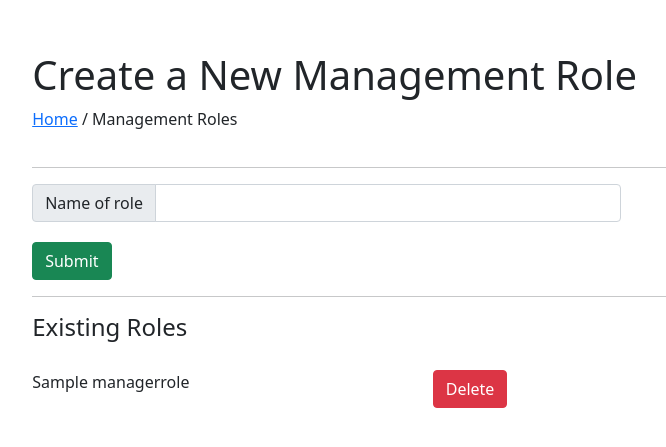
After one commit to AaronDemond/share-site, a Django app: page /managerRole/ in a window 1280 px wide. The commit adds this page. Shown: the top 447 px of the page, without its empty margins (19-685 px from the left). Run offline with Django 3.2, Linux system fonts and the light colour scheme; tables that the repository leaves empty hold one stand-in row (values such as "Sample post").

Commit message:
Added manager and share class input and deletion page

```diff
--- a/Site/admin.py
+++ b/Site/admin.py
@@ -1,7 +1,7 @@
 from django.contrib import admin
 
 from .models import Person, Manager, Company
-from .models import ShareClass, AuthorizedShares, Transfer, CompanyParticipant
+from .models import ShareClass, AuthorizedShares, Transfer, CompanyParticipant, ManagerRole
 
 admin.site.register(Person)
 admin.site.register(CompanyParticipant)
@@ -10,3 +10,4 @@ admin.site.register(Company)
 admin.site.register(ShareClass)
 admin.site.register(AuthorizedShares)
 admin.site.register(Transfer)
+admin.site.register(ManagerRole)
--- a/Site/templates/index.html
+++ b/Site/templates/index.html
@@ -36,6 +36,8 @@
         <h1>Select an option</h1>
              <a class="btn btn-primary" role="button" href="companies">Companies</a>
              <a class="btn btn-primary" role="button" href="entities">Entities</a>
+             <a class="btn btn-primary" role="button" href="shareClass">Share Classes</a>
+             <a class="btn btn-primary" role="button" href="managerRole">Management Roles</a>
             </div>
 
         </div>
--- a/Site/templates/management.html
+++ b/Site/templates/management.html
@@ -101,9 +101,9 @@
                 <div class="input-group mb-3">
                     <span class="input-group-text">Role</span>
                     <select name="role" id="some_name" class="form-control">
-                        {% for title in titles %}
-                            <option value="{{title.0}}">
-                            {{title.0}}
+                        {% for role in roles %}
+                            <option value="{{role.pk}}">
+                            {{role}}
                             </option>
                         {% endfor %}
 
--- /dev/null
+++ b/Site/templates/manager_role.html
@@ -0,0 +1,85 @@
+{% extends 'base.html' %}
+{% load extras %}
+{% block main %}
+<h1>Create a New Management Role</h1>
+<div class="row">
+    <div class="col-sm-12">
+        <a href="/" >Home</a> / Management Roles
+    </div>
+    {% if alert %}
+    <div class="row">
+        <div class="col-sm-5" style="padding-top: 20px">
+
+            <div class="alert alert-{{ alert_type }} alert-dismissible fade show" style="margin-bottom: 0px" role="alert">
+
+                {{alert}}
+
+            </div>
+        </div>
+        <div class="col-sm-7" style="padding-top: 20px">
+            <button type="button" class="btn btn-danger close alert-button">Close</button>
+
+        </div>
+    </div>
+    {% endif %}
+
+    <div class="col-sm-12" style="padding-top: 20px;">
+        <hr>
+    </div>
+</div>
+<div id="createShareClassHolder" class="row">
+    <form method="POST">
+        {% csrf_token %}
+        <div class="col-sm-6">
+            <div class="input-group">
+                <span class="input-group-text">Name of role</span>
+                <input type="text" class="form-control" name="title" id="name" value="">
+            </div>
+        </div>
+        <div class="col-sm-6">
+        </div>
+        <div class="col-sm-12">
+            <button class="btn btn-success browse-btn-fix"
+                style="margin-top: 20px;" type="submit" >Submit</button>
+            <hr>
+        </div>
+    </form>
+</div>
+
+<div class="row" id="peopleList">
+    <div class="col-sm-12">
+        <h4>Existing Roles</h4>
+    </div>
+    {% for role in roles %}
+    <div class="col-sm-4" style="margin-top: 20px;">
+        {{role}}
+    </div>
+    <div class="col-sm-8"><a href="/managerRole?delete={{role.pk}}"
+           onclick="return confirm('Are you sure? All management using this role will be deleted')" class="btn btn-danger" style="margin-top: 20px;">Delete</a>
+    </div>
+    {% endfor %}
+</div>
+<div class="row">
+    <div class="col-sm-3">
+        {% if page > 1 %}
+        <a href="/entities/?page={{ page|changeValue:'-1'}}" class="btn btn-primary"><</a>
+        {% endif %}
+    </div>
+    <div class="col-sm-6">
+
+    </div>
+    <div class="col-sm-3">
+        {% if hasNextPage == True %}
+        <a href="/entities/?page={{ page|changeValue:'1'}}" class="btn btn-primary">></a>
+        {% endif %}
+    </div>
+</div>
+{% endblock main %}
+{% block scripts %}
+        <script type = "text/javascript">
+            $(".close").click(function(){
+                $(".alert").hide();
+                $(".alert-button").hide();
+            });
+        </script>
+{% endblock scripts %}
--- a/Site/templates/registers.html
+++ b/Site/templates/registers.html
@@ -33,10 +33,10 @@
            class = "btn btn-primary">Shareholders</a>
         {% for role in roles %}
             {% if role == "Secretary" %}
-                <a href="/companies/{{company.id}}/registers/?role={{role}}"
+                <a href="/companies/{{company.id}}/registers/?role={{role.pk}}"
                    class = "btn btn-primary">Secretaries</a>
             {% else %}
-            <a href="/companies/{{company.id}}/registers/?role={{role}}"
+            <a href="/companies/{{company.id}}/registers/?role={{role.pk}}"
                class = "btn btn-primary">{{role}}s</a>
             {% endif %}
         {% endfor %}
--- a/Site/urls.py
+++ b/Site/urls.py
@@ -17,5 +17,7 @@ urlpatterns = [
         path('createPerson/', views.create_person, name="create_person"),
 
         path("entities/", views.people, name="entities"),
+        path("shareClass/", views.share_class, name="share_class"),
+        path("managerRole/", views.manager_role, name="manager_role"),
         path('link/<int:_id>/', views.link, name="link"),
 ]
--- a/Site/views.py
+++ b/Site/views.py
@@ -4,7 +4,7 @@ from django.db.models import Q
 import datetime
 from django.views.decorators.csrf import csrf_exempt
 from django.shortcuts import render, HttpResponse, HttpResponseRedirect, render_to_response
-from Site.models import Company, ShareClass, AuthorizedShares, Person, Transfer, CompanyParticipant, Manager
+from Site.models import Company, ShareClass, AuthorizedShares, Person, Transfer, CompanyParticipant, Manager, ManagerRole
 from django.urls import resolve
 
 PAGELENGTH = 5
@@ -371,6 +371,7 @@ def enter_transfer(request, company_id=None):
             elif p.LinkedCompany:
                 if query in p.LinkedCompany.Name.lower():
                     context['participants'].append(p)
+            context['participants'].sort(key=functools.cmp_to_key(compare), reverse=True)
 
     direction = request.GET.get('direction')
     targetDiv = request.GET.get('targetDiv')
@@ -694,7 +695,8 @@ def management(request, company_id = None):
             ("Other", "Other"),
             ("Director", "Director")
             ]
-    context['titles'] = titles
+    _roles = ManagerRole.objects.all()
+    context['roles'] = _roles
     if request.method == "POST":
         _type = request.POST.get("type")
         if _type == "delete":
@@ -725,6 +727,13 @@ def management(request, company_id = None):
                 print(person_id)
                 person = Person.objects.get(pk=person_id)
                 role = request.POST.get("role")
+                role = ManagerRole.objects.get(pk=role)
+                existing = Manager.objects.filter(Person=person, Title=role,
+                        Company=company)
+                if len(existing) > 0:
+                    context["error_type"] = "danger"
+                    context["alert"] = "Already exists"
+                    return companies(request, context = context)
                 new_management = Manager(Person=person, Title=role, Company=company, StartDate=date)
                 new_management.save()
 
@@ -743,7 +752,8 @@ def registers(request, company_id=None):
     context = {'roles' : filled_roles, 'company' : company}
     if request.GET.get("role"):
         role = request.GET.get("role")
-        context["role"] = role + "s" + " Register"
+        if role != "ShareHolder":
+            context["role"] = ManagerRole.objects.get(pk=role).__str__() + "s" + " Register"
         if role == "Secretary":
             context["role"] = "Secretaries Register"
 
@@ -776,14 +786,18 @@ def registers(request, company_id=None):
             #Ensures most current date is kept
             if toEntity != company:
                 if len(entityShareClass[(toEntity, t.ShareClass)]) == 1:
-                    entityShareClass[(toEntity, t.ShareClass)].append(t.Date.date())
-                elif t.Date.date() > entityShareClass[(toEntity, t.ShareClass)][1]:
-                    entityShareClass[(toEntity, t.ShareClass)][1]=t.Date.date()
+                    entityShareClass[(toEntity, t.ShareClass)].append(t.Date)
+                elif t.Date > entityShareClass[(toEntity, t.ShareClass)][1]:
+                    entityShareClass[(toEntity, t.ShareClass)][1]=t.Date
             if fromEntity != company:
                 if len(entityShareClass[(fromEntity, t.ShareClass)]) == 1:
-                    entityShareClass[(fromEntity, t.ShareClass)].append(t.Date.date())
-                elif t.Date.date() > entityShareClass[(fromEntity, t.ShareClass)][1]:
-                    entityShareClass[(fromEntity, t.ShareClass)][1]=t.Date.date()
+                    entityShareClass[(fromEntity, t.ShareClass)].append(t.Date)
+                elif t.Date > entityShareClass[(fromEntity, t.ShareClass)][1]:
+                    entityShareClass[(fromEntity, t.ShareClass)][1]=t.Date
+
+        #Convert datetime to date
+        for key in entityShareClass:
+            entityShareClass[key][1] = entityShareClass[key][1].date()
 
         #Delete entities with zero shares held
         to_delete = []
@@ -795,6 +809,7 @@ def registers(request, company_id=None):
 
         #Remove all entities who are not part of selected management
         if role != "ShareHolder":
+            role = ManagerRole.objects.get(pk=role)
             filteredManagers = company.Manager.filter(EndDate__isnull = True, Title=role)
             entities = set()
             for manager in filteredManagers:
@@ -807,10 +822,82 @@ def registers(request, company_id=None):
                 del entityShareClass[key]
 
         #Sort by date
+        print(entityShareClass)
         entityShareClass=dict(sorted(entityShareClass.items(), key = lambda x: x[1][1]))
+        print("+++++++++++++++++++++++++++++")
+        print(entityShareClass)
 
         context["entities"] = entities
         context["entityShareClass"] = entityShareClass
         context["company"] = company
         return render(request, 'register.html', context)
     return render(request, 'registers.html', context)
+
+def share_class(request):
+    share_classes = ShareClass.objects.all()
+    context={'share_classes': share_classes}
+    delete = request.GET.get("delete")
+    if delete:
+        try:
+            to_delete = ShareClass.objects.get(pk=delete)
+            to_delete.delete()
+            context["alert_type"] = "success"
+            context["alert"] = "Share Class Deleted"
+            return render(request, 'share_class.html', context)
+        except Exception as e:
+            context["alert_type"] = "danger"
+            context["alert"] = str(e)
+            return render(request, 'share_class.html', context)
+    if request.method == "POST":
+        try:
+            name = request.POST.get("name")
+            existing = ShareClass.objects.filter(Name=name)
+            if len(existing) > 0:
+                context["alert_type"] = "danger"
+                context["alert"] = "Already Exists"
+                return render(request, 'share_class.html', context)
+
+            share_class = ShareClass(Name=name)
+            share_class.save()
+            context["alert_type"] = "success"
+            context["alert"] = "Share class created"
+        except Exception as e:
+            context["alert_type"] = "danger"
+            context["alert"] = str(e)
+    return render(request, 'share_class.html', context)
+
+def manager_role(request):
+    roles = ManagerRole.objects.all()
+    context = {'roles': roles}
+
+    delete = request.GET.get("delete")
+    if delete:
+        try:
+            to_delete = ManagerRole.objects.get(pk=delete)
+            to_delete.delete()
+            context["alert_type"] = "success"
+            context["alert"] = "Managment Role Deleted"
+            return render(request, 'manager_role.html', context)
+        except Exception as e:
+            context["alert_type"] = "danger"
+            context["alert"] = str(e)
+            return render(request, 'manager_role.html', context)
+
+    if request.method == "POST":
+        try:
+            title = request.POST.get("title")
+            existing = ManagerRole.objects.filter(Title=title)
+            if len(existing) > 0:
+                context["alert_type"] = "danger"
+                context["alert"] = "Already Exists"
+                return render(request, 'manager_role.html', context)
+
+            manager_role = ManagerRole(Title=title)
+            manager_role.save()
+            context["alert_type"] = "success"
+            context["alert"] = "Management Role Created"
+        except Exception as e:
+            context["alert_type"] = "danger"
+            context["alert"] = str(e)
+
+    return render(request, 'manager_role.html', context)
```
Also changed, not shown: Site/models.py (+7 -1 lines), Site/templates/share_class.html (added, +85 -0 lines).
